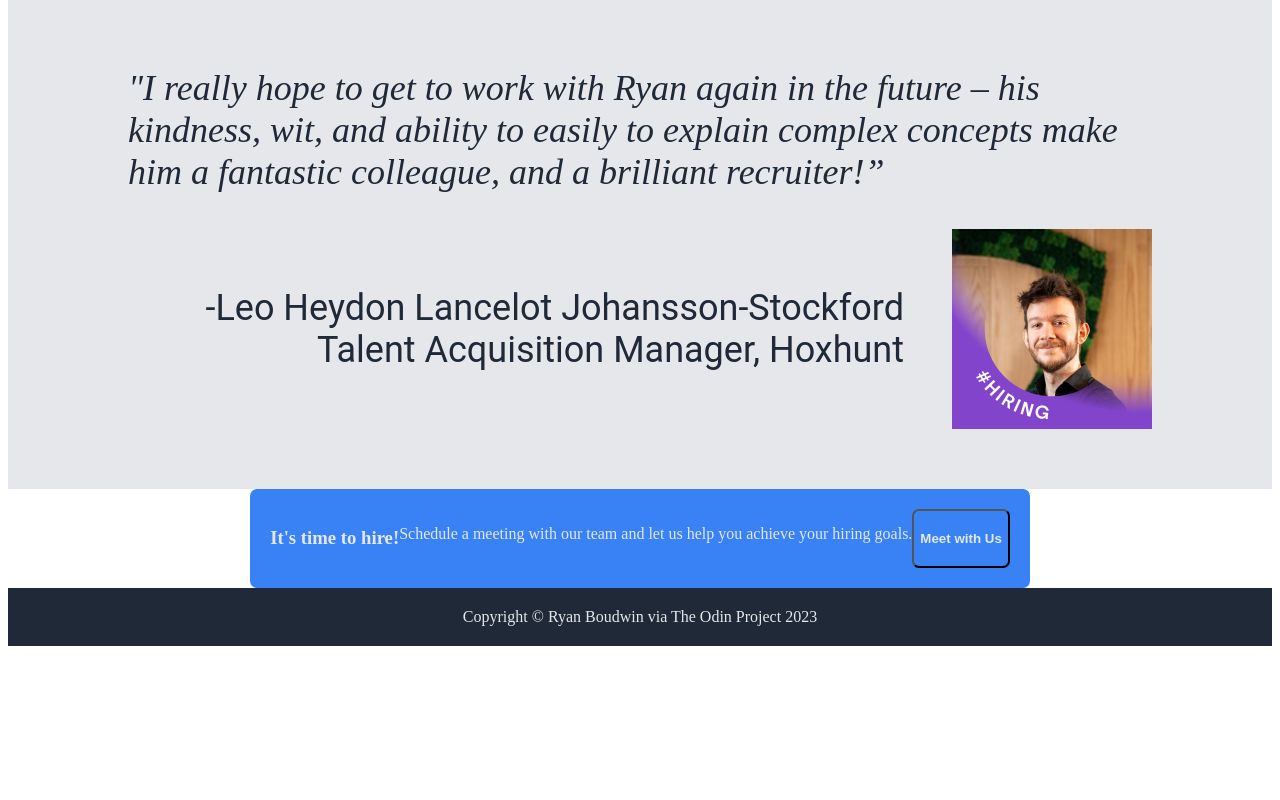
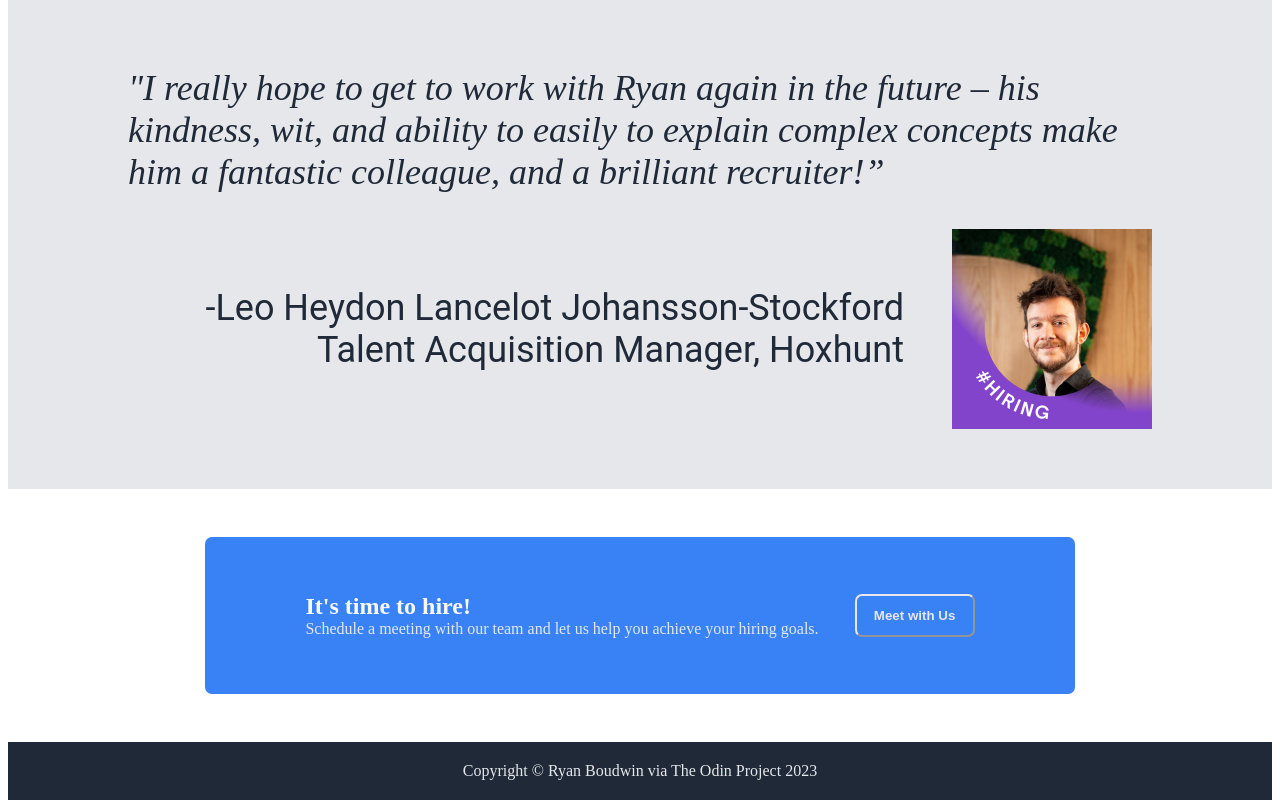
Before and after one commit to KrolPolski/Odin-Landing-Page, a plain HTML site: page index.html in a window 1280 px wide. Shown: the part 1427-2227 px from the top of the page. Before the commit the page ends 2073 px from the top, so only its background shows below. Drawn offline with Linux system fonts and the light colour scheme.

Commit message:
banner fixed

```diff
--- a/index.html
+++ b/index.html
@@ -43,7 +43,8 @@
                 </div></div>
             <div class="call2action">
                 <div class="banner">
-                    <h3>It's time to hire!</h3><p>Schedule a meeting with our team and let us help you achieve your hiring goals.</p>
+                    <div class="left-banner"><h3>It's time to hire!</h3>
+                    <p>Schedule a meeting with our team and let us help you achieve your hiring goals.</p></div>
                     <button>Meet with Us</button>
                 </div>
             </div>
--- a/styles.css
+++ b/styles.css
@@ -2,14 +2,34 @@
     background-color: #3882F6;
     border-radius: 7px;
     display: flex;
-    padding: 20px;
+    padding: 20px 100px;
     color: #E5E7EB;
+    justify-content: space-between;
+    align-items: center;
+}
+
+.banner p {
+    padding: 0px 24px;
+    display: block;
+    text-indent: 0%;
+    margin: 0px;
+    padding: 0px;
+
 }
 button {
     background-color: #3882F6;
     border-radius: 7px;
     color: #E5E7EB;
     font-weight: bold;
+
+}
+
+.banner button {
+    border-color: #E5E7EB;
+    margin-left: auto;
+    width: 120px;
+    padding: 12px;
+
 }
 
 .call2action {
@@ -17,6 +37,7 @@ button {
     flex: 1;
     justify-content: center;
     align-items: center;
+    padding: 48px;
 }
 
 .card-deck {
@@ -34,6 +55,7 @@ button {
 .card img {
     border: 3px solid #3882F6;
     border-radius: 8px;
+
     }
 
 .card p {
@@ -71,6 +93,13 @@ h2 {
     text-align: center;
 }
 
+h3 {
+    font-size: 24px;
+    font-weight: extra-bold;
+    color: #F9FAF8;
+    margin: 0px 0px 0px 0px;
+
+}
 .header,.headline, .footer {background-color: #1F2937;
 display:flex;
 }
@@ -98,7 +127,9 @@ display:flex;
     font-family: Roboto, Arial, Helvetica, sans-serif;
 }
 
-
+.left-banner {
+    padding: 36px 36px 36px 0px;
+}
 .left-headline {
     display: flex;
     flex-direction: column;
```
